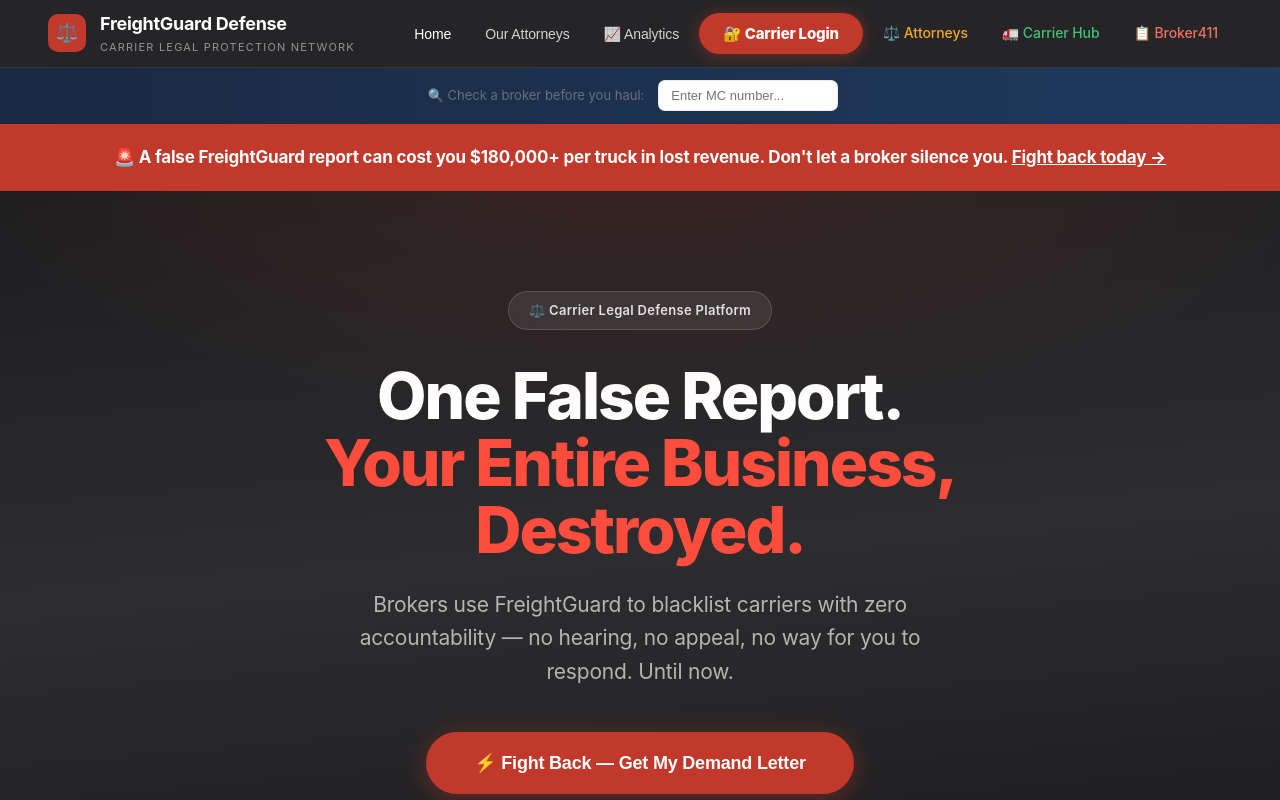
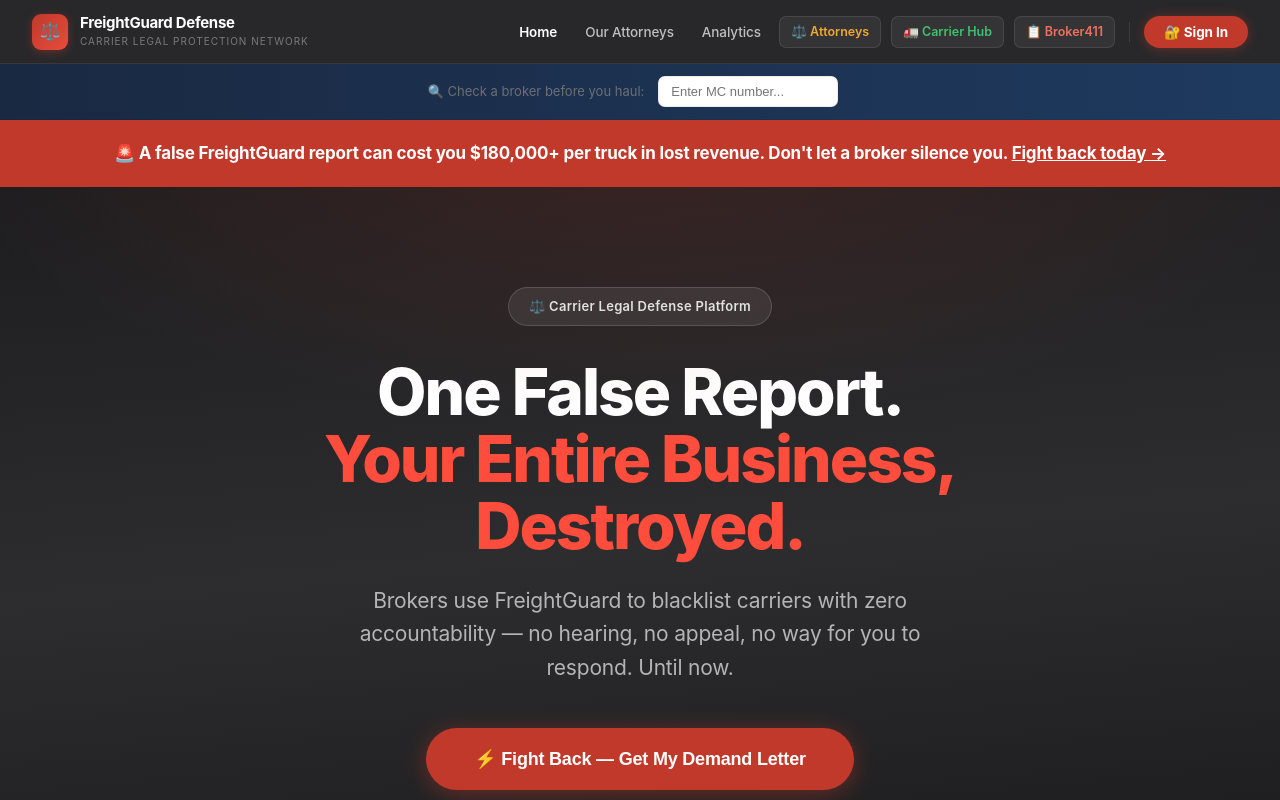
Before and after one commit to mikeesmailian-max/carrierlaw, a website: page public/index.html in a window 1280 px wide. Shown: the top 800 px of the page. Drawn offline with Linux system fonts and the light colour scheme.

Commit message:
redesign: Apple-style topbar — 3-column grid, centered nav, right-aligned auth
- topbar: 3-column grid (logo | center nav | right actions)
- Logo left, main nav centered (Home, Our Attorneys, Analytics, Past Letters)
- Right side: portal pills (Attorneys, Carrier Hub, Broker411) + divider + Sign In button
- Sign In / account pill always anchored to right edge
- Cleaner CSS: saturated backdrop blur, tighter spacing, consistent font sizes
- Portal links styled as subtle pills with border
- Mobile: portal links hidden, nav scrollable

```diff
--- a/public/index.html
+++ b/public/index.html
@@ -33,15 +33,78 @@
   body { font-family: -apple-system, BlinkMacSystemFont, 'SF Pro Display', 'Segoe UI', system-ui, sans-serif; background: var(--bg); color: var(--text); min-height: 100vh; font-size: 17px; line-height: 1.6; -webkit-font-smoothing: antialiased; }
 
   /* ── TOPBAR ── */
-  .topbar { background: rgba(29,29,31,0.96); backdrop-filter: blur(20px); -webkit-backdrop-filter: blur(20px); border-bottom: 1px solid rgba(255,255,255,0.08); padding: 0 48px; display: flex; align-items: center; justify-content: space-between; height: 68px; position: sticky; top: 0; z-index: 200; }
-  .logo { display: flex; align-items: center; gap: 14px; }
-  .logo-icon { width: 38px; height: 38px; background: var(--red); border-radius: 10px; display: flex; align-items: center; justify-content: center; font-size: 18px; }
-  .logo h1 { font-size: 18px; font-weight: 700; color: #fff; letter-spacing: -0.3px; }
-  .logo p { font-size: 11px; color: rgba(255,255,255,0.5); text-transform: uppercase; letter-spacing: 1.2px; }
-  .nav-actions { display: flex; align-items: center; gap: 6px; }
-  .nav-link { font-size: 14px; font-weight: 500; color: rgba(255,255,255,0.8); cursor: pointer; padding: 8px 14px; border-radius: 8px; transition: all 0.2s; background: none; border: none; letter-spacing: -0.1px; }
-  .nav-link:hover { color: #fff; background: rgba(255,255,255,0.12); }
-  .nav-link.active { color: #fff; }
+  /* ── Apple-style topbar ─────────────────────────────────────────────────── */
+  .topbar {
+    background: rgba(22,22,24,0.92);
+    backdrop-filter: saturate(180%) blur(24px);
+    -webkit-backdrop-filter: saturate(180%) blur(24px);
+    border-bottom: 1px solid rgba(255,255,255,0.07);
+    padding: 0 32px;
+    display: grid;
+    grid-template-columns: 1fr auto 1fr;
+    align-items: center;
+    height: 64px;
+    position: sticky;
+    top: 0;
+    z-index: 200;
+  }
+  .logo {
+    display: flex; align-items: center; gap: 12px;
+    text-decoration: none; cursor: pointer;
+  }
+  .logo-icon {
+    width: 36px; height: 36px;
+    background: linear-gradient(135deg, #c0392b, #e74c3c);
+    border-radius: 9px;
+    display: flex; align-items: center; justify-content: center;
+    font-size: 17px;
+    box-shadow: 0 2px 8px rgba(192,57,43,0.4);
+    flex-shrink: 0;
+  }
+  .logo h1 { font-size: 15px; font-weight: 700; color: #fff; letter-spacing: -0.3px; line-height: 1.2; }
+  .logo p  { font-size: 10px; color: rgba(255,255,255,0.38); text-transform: uppercase; letter-spacing: 1px; margin-top: 1px; }
+  /* Center nav */
+  .nav-center {
+    display: flex; align-items: center; gap: 2px;
+    justify-content: center;
+  }
+  .nav-link {
+    font-size: 13.5px; font-weight: 500;
+    color: rgba(255,255,255,0.7);
+    cursor: pointer; padding: 7px 13px;
+    border-radius: 8px;
+    transition: all 0.15s;
+    background: none; border: none;
+    letter-spacing: -0.1px;
+    font-family: inherit;
+    text-decoration: none;
+    display: inline-flex; align-items: center; gap: 5px;
+    white-space: nowrap;
+  }
+  .nav-link:hover { color: #fff; background: rgba(255,255,255,0.1); }
+  .nav-link.active { color: #fff; font-weight: 600; }
+  /* Right actions */
+  .nav-right {
+    display: flex; align-items: center; gap: 10px;
+    justify-content: flex-end;
+  }
+  .nav-divider {
+    width: 1px; height: 20px;
+    background: rgba(255,255,255,0.1);
+    margin: 0 4px;
+  }
+  /* External portal links */
+  .nav-portal {
+    font-size: 12.5px; font-weight: 600;
+    padding: 5px 11px; border-radius: 7px;
+    background: rgba(255,255,255,0.06);
+    border: 1px solid rgba(255,255,255,0.09);
+    transition: all .15s;
+    text-decoration: none;
+    display: inline-flex; align-items: center; gap: 5px;
+    white-space: nowrap;
+  }
+  .nav-portal:hover { background: rgba(255,255,255,0.12); border-color: rgba(255,255,255,0.16); }
 
   /* ── SCREENS ── */
   .screen { display: none; }
@@ -247,7 +310,11 @@
     .form-content { padding: 24px; }
     .form-header { padding: 20px 24px; }
     .letter-body { padding: 32px 24px; font-size: 13px; }
-    .topbar { padding: 0 24px; }
+    .topbar { padding: 0 16px; grid-template-columns: auto 1fr auto; gap: 8px; }
+    .nav-center { gap: 0; overflow-x: auto; }
+    .nav-link { padding: 6px 10px; font-size: 12.5px; }
+    .nav-portal { display: none; }
+    .nav-divider { display: none; }
     .atty-content { padding: 24px; }
     .section-title { font-size: 32px; }
   }
@@ -259,46 +326,72 @@
 
 <!-- TOP BAR -->
 <div class="topbar">
-  <div class="logo">
+
+  <!-- LEFT: Logo -->
+  <div class="logo" onclick="showScreen('landing')">
     <div class="logo-icon">⚖️</div>
     <div>
       <h1>FreightGuard Defense</h1>
       <p>Carrier Legal Protection Network</p>
     </div>
   </div>
-  <div class="nav-actions">
-    <button class="nav-link active" id="navHome" onclick="showScreen('landing')">Home</button>
-    <button class="nav-link" id="navAttorneys" onclick="showNavAttorneys()">Our Attorneys</button>
-    <button class="nav-link" id="navHistory" onclick="showNavHistory()" style="display:none;">📋 Past Letters</button>
-    <button class="nav-link" id="navAnalytics" onclick="showNavAnalytics()">📈 Analytics</button>
-    <!-- Logged-out -->
-    <button id="mainAuthBtn" onclick="toggleMainAuth()" style="background:#c0392b;color:#fff;border:none;border-radius:100px;padding:11px 24px;font-weight:800;font-size:15px;cursor:pointer;letter-spacing:-.2px;box-shadow:0 2px 16px rgba(192,57,43,0.45);transition:all .18s;font-family:inherit;" onmouseover="this.style.background='#a93226';this.style.transform='translateY(-1px)';this.style.boxShadow='0 4px 24px rgba(192,57,43,0.55)'" onmouseout="this.style.background='#c0392b';this.style.transform='';this.style.boxShadow='0 2px 16px rgba(192,57,43,0.45)'">🔐 Carrier Login</button>
-    <!-- Logged-in pill -->
+
+  <!-- CENTER: Primary nav -->
+  <nav class="nav-center">
+    <button class="nav-link active" id="navHome"      onclick="showScreen('landing')">Home</button>
+    <button class="nav-link"        id="navAttorneys" onclick="showNavAttorneys()">Our Attorneys</button>
+    <button class="nav-link"        id="navHistory"   onclick="showNavHistory()" style="display:none;">Past Letters</button>
+    <button class="nav-link"        id="navAnalytics" onclick="showNavAnalytics()">Analytics</button>
+  </nav>
+
+  <!-- RIGHT: Portals + Auth -->
+  <div class="nav-right">
+    <!-- Portal links -->
+    <a href="/attorney-portal.html" class="nav-portal" style="color:#f0a830;">⚖️ Attorneys</a>
+    <a href="/carrier-hub.html"     class="nav-portal" style="color:#40c070;">🚛 Carrier Hub</a>
+    <a href="/broker411.html"       class="nav-portal" style="color:#f07060;">📋 Broker411</a>
+
+    <div class="nav-divider"></div>
+
+    <!-- Logged-out: Login button -->
+    <button id="mainAuthBtn" onclick="toggleMainAuth()"
+      style="background:#c0392b;color:#fff;border:none;border-radius:100px;padding:8px 20px;font-weight:700;font-size:13.5px;cursor:pointer;letter-spacing:-.1px;box-shadow:0 1px 12px rgba(192,57,43,0.4);transition:all .18s;font-family:inherit;white-space:nowrap;"
+      onmouseover="this.style.background='#a93226';this.style.boxShadow='0 3px 18px rgba(192,57,43,0.55)';this.style.transform='translateY(-1px)'"
+      onmouseout="this.style.background='#c0392b';this.style.boxShadow='0 1px 12px rgba(192,57,43,0.4)';this.style.transform=''">
+      🔐 Sign In
+    </button>
+
+    <!-- Logged-in: Account pill -->
     <div id="mainAccountPill" style="display:none;position:relative;">
-      <button onclick="toggleMainAccountMenu()" style="display:flex;align-items:center;gap:8px;background:rgba(255,255,255,0.09);border:1px solid rgba(255,255,255,0.15);border-radius:100px;padding:6px 14px 6px 8px;cursor:pointer;transition:all .18s;color:#fff;" onmouseover="this.style.background='rgba(255,255,255,0.15)'" onmouseout="this.style.background='rgba(255,255,255,0.09)'">
+      <button onclick="toggleMainAccountMenu()"
+        style="display:flex;align-items:center;gap:8px;background:rgba(255,255,255,0.08);border:1px solid rgba(255,255,255,0.13);border-radius:100px;padding:5px 12px 5px 6px;cursor:pointer;transition:all .18s;color:#fff;"
+        onmouseover="this.style.background='rgba(255,255,255,0.14)'" onmouseout="this.style.background='rgba(255,255,255,0.08)'">
         <div id="mainAccountAvatar" style="width:26px;height:26px;background:#c0392b;border-radius:50%;display:flex;align-items:center;justify-content:center;font-size:11px;font-weight:800;color:#fff;flex-shrink:0;">?</div>
-        <span id="mainAccountName" style="font-size:13px;font-weight:600;max-width:120px;overflow:hidden;text-overflow:ellipsis;white-space:nowrap;">—</span>
-        <svg width="10" height="6" viewBox="0 0 10 6" fill="none" style="opacity:.5;"><path d="M1 1l4 4 4-4" stroke="white" stroke-width="1.5" stroke-linecap="round"/></svg>
+        <span id="mainAccountName" style="font-size:13px;font-weight:600;max-width:110px;overflow:hidden;text-overflow:ellipsis;white-space:nowrap;color:#fff;">—</span>
+        <svg width="9" height="5" viewBox="0 0 10 6" fill="none" style="opacity:.45;flex-shrink:0;"><path d="M1 1l4 4 4-4" stroke="white" stroke-width="1.6" stroke-linecap="round"/></svg>
       </button>
-      <div id="mainAccountMenu" style="display:none;position:absolute;top:calc(100% + 8px);right:0;background:#1c1c1e;border:1px solid rgba(255,255,255,0.12);border-radius:14px;min-width:210px;overflow:hidden;box-shadow:0 8px 32px rgba(0,0,0,0.6);z-index:600;">
-        <div style="padding:13px 16px;border-bottom:1px solid rgba(255,255,255,0.08);">
-          <div id="mainMenuName" style="font-size:14px;font-weight:700;color:#fff;">—</div>
-          <div id="mainMenuEmail" style="font-size:12px;color:rgba(255,255,255,0.4);margin-top:2px;">—</div>
+      <!-- Dropdown -->
+      <div id="mainAccountMenu" style="display:none;position:absolute;top:calc(100% + 8px);right:0;background:#1c1c1e;border:1px solid rgba(255,255,255,0.11);border-radius:14px;min-width:210px;overflow:hidden;box-shadow:0 8px 40px rgba(0,0,0,0.6);z-index:600;">
+        <div style="padding:13px 16px;border-bottom:1px solid rgba(255,255,255,0.07);">
+          <div id="mainMenuName"  style="font-size:14px;font-weight:700;color:#fff;">—</div>
+          <div id="mainMenuEmail" style="font-size:12px;color:rgba(255,255,255,0.38);margin-top:2px;">—</div>
         </div>
         <div style="padding:6px;">
-          <button onclick="showNavHistory();closeMainAccountMenu()" style="width:100%;display:flex;align-items:center;gap:10px;padding:10px 12px;border-radius:8px;background:none;border:none;color:rgba(255,255,255,0.8);font-size:14px;font-weight:500;cursor:pointer;text-align:left;" onmouseover="this.style.background='rgba(255,255,255,0.07)'" onmouseout="this.style.background='none'">
-            <span>📋</span> My Past Letters
+          <button onclick="showNavHistory();closeMainAccountMenu()"
+            style="width:100%;display:flex;align-items:center;gap:10px;padding:10px 12px;border-radius:8px;background:none;border:none;color:rgba(255,255,255,0.8);font-size:13.5px;font-weight:500;cursor:pointer;text-align:left;font-family:inherit;"
+            onmouseover="this.style.background='rgba(255,255,255,0.07)'" onmouseout="this.style.background='none'">
+            <span style="font-size:15px;">📋</span> My Past Letters
           </button>
-          <div style="height:1px;background:rgba(255,255,255,0.08);margin:4px 0;"></div>
-          <button onclick="doMainLogout()" style="width:100%;display:flex;align-items:center;gap:10px;padding:10px 12px;border-radius:8px;background:none;border:none;color:#ff6b6b;font-size:14px;font-weight:600;cursor:pointer;text-align:left;" onmouseover="this.style.background='rgba(192,57,43,0.15)'" onmouseout="this.style.background='none'">
-            <span>🚪</span> Sign Out
+          <div style="height:1px;background:rgba(255,255,255,0.07);margin:4px 0;"></div>
+          <button onclick="doMainLogout()"
+            style="width:100%;display:flex;align-items:center;gap:10px;padding:10px 12px;border-radius:8px;background:none;border:none;color:#ff6b6b;font-size:13.5px;font-weight:600;cursor:pointer;text-align:left;font-family:inherit;"
+            onmouseover="this.style.background='rgba(192,57,43,0.14)'" onmouseout="this.style.background='none'">
+            <span style="font-size:15px;">🚪</span> Sign Out
           </button>
         </div>
       </div>
     </div>
-    <a href="/attorney-portal.html" class="nav-link" style="text-decoration:none;color:#f0a830;">⚖️ Attorneys</a>
-    <a href="/carrier-hub.html" class="nav-link" style="text-decoration:none;color:#40c070;">🚛 Carrier Hub</a>
-    <a href="/broker411.html" class="nav-link" style="text-decoration:none;color:#f07060;">📋 Broker411</a>
+
   </div>
 </div>
 
```
